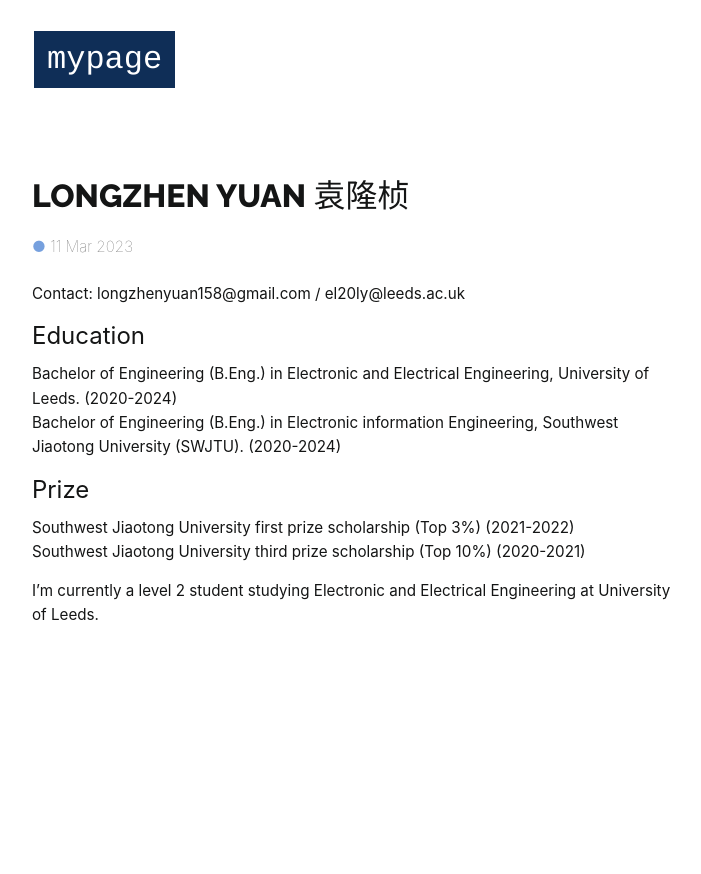
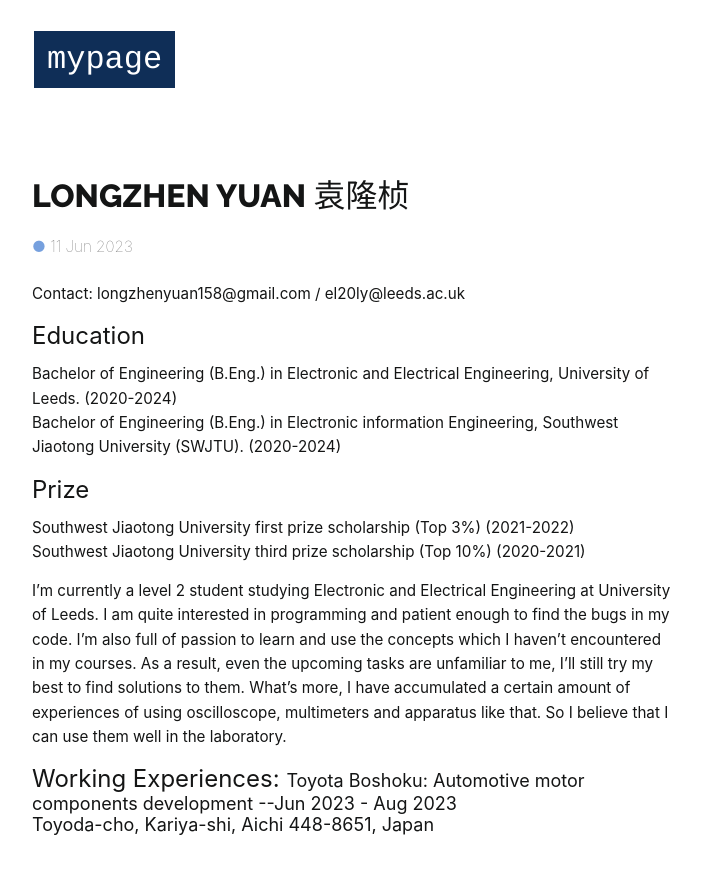
Before and after one commit to 07421905052/07421905052.github.io, a Jekyll site: the page built from _posts/2015-01-01-jek.md, in a window 1280 px wide. Shown: the top 874 px of the page, without its empty margins (288-989 px from the left). Built offline with Jekyll 4.4.1, drawn with Linux system fonts in a browser that asks for light colours; some web fonts are replaced.

Commit message:
Update 2015-01-01-jek.md

```diff
--- a/_posts/2015-01-01-jek.md
+++ b/_posts/2015-01-01-jek.md
@@ -1,7 +1,7 @@
 ---
 layout: post
 title: "Longzhen Yuan 袁隆桢"
-date: 11 March 2023
+date: 11 Jun 2023
 ---
 
 Contact: longzhenyuan158@gmail.com / el20ly@leeds.ac.uk
@@ -19,4 +19,13 @@ Bachelor of Engineering (B.Eng.) in Electronic information Engineering, Southwes
 Southwest Jiaotong University first prize scholarship (Top 3%) (2021-2022)<br>
 Southwest Jiaotong University third prize scholarship (Top 10%) (2020-2021)
 
-I'm currently a level 2 student studying Electronic and Electrical Engineering at University of Leeds.
+I'm currently a level 2 student studying Electronic and Electrical Engineering at University of Leeds. I am quite interested in programming and patient enough to find the bugs in my code. I’m also full of passion to learn and use the concepts which I haven’t encountered in my courses. As a result, even the upcoming tasks are unfamiliar to me, I’ll still try my best to find solutions to them. What’s more, I have accumulated a certain amount of experiences of using oscilloscope, multimeters and apparatus like that. So I believe that I can use them well in the laboratory.
+
+<font size="5">
+    Working Experiences:
+</font>
+
+<font size="4">
+    Toyota Boshoku:  Automotive motor components development   --Jun 2023 - Aug 2023<br>
+    Toyoda-cho, Kariya-shi, Aichi 448-8651, Japan
+</font>
```
